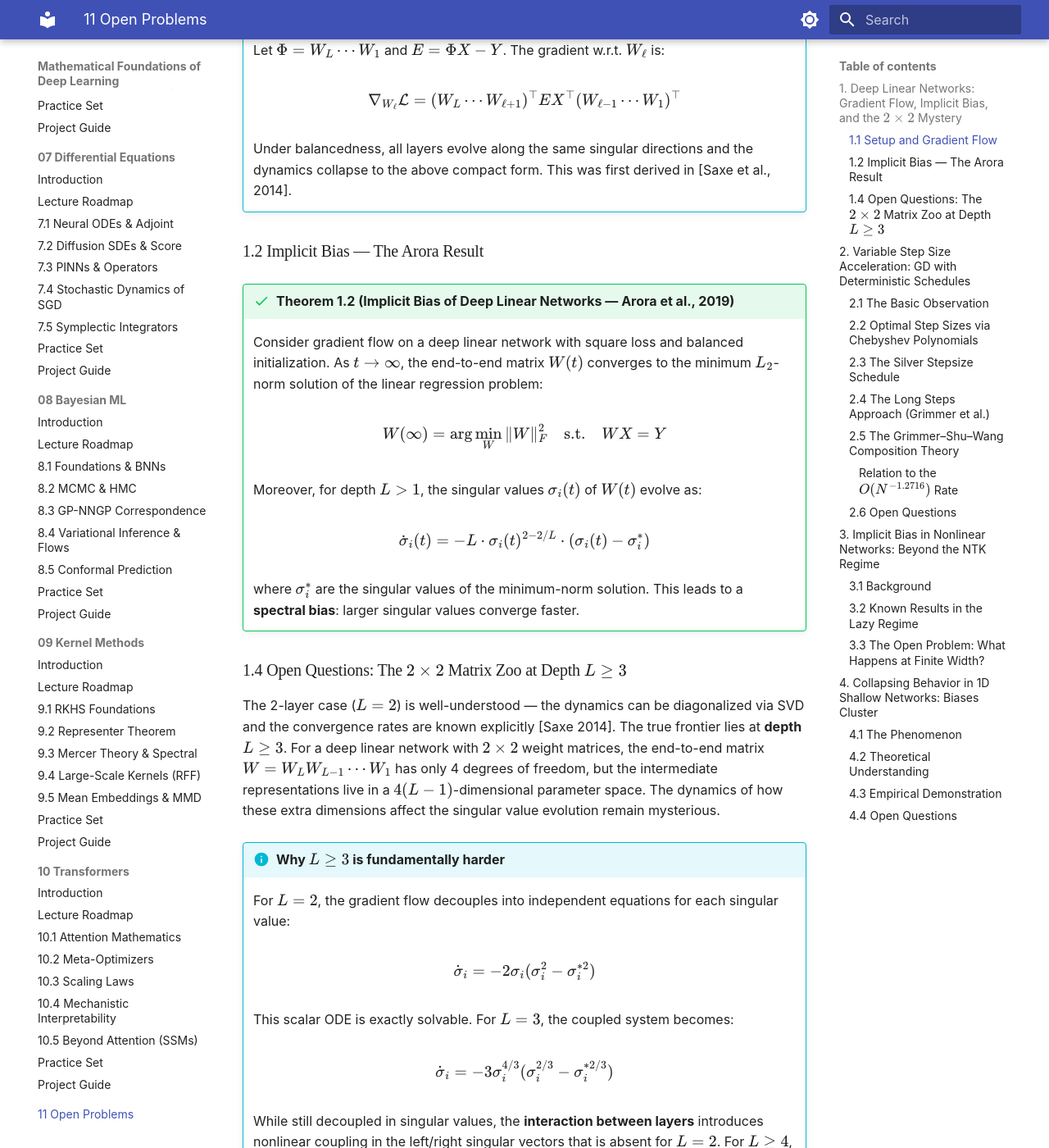
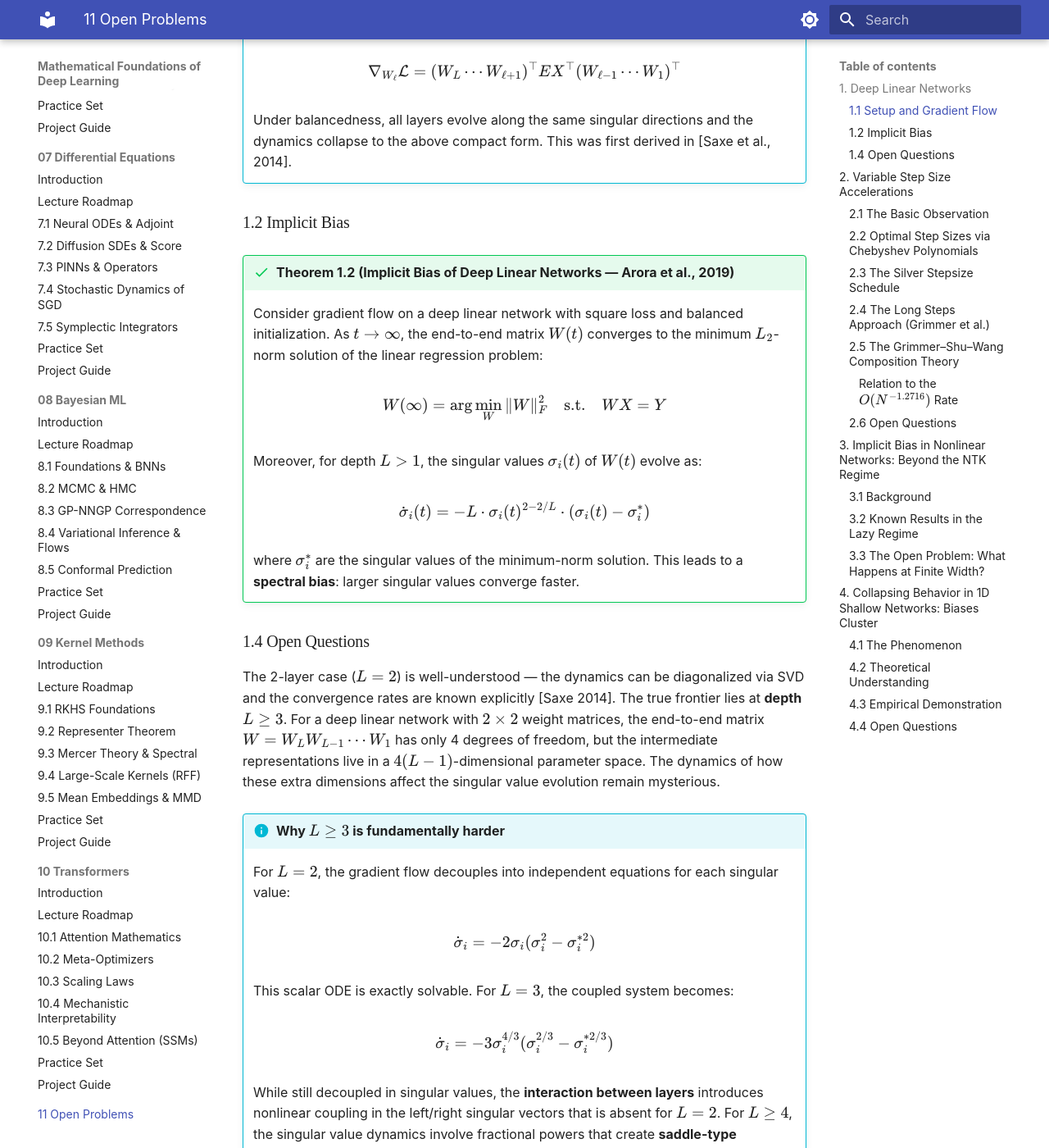
Before and after one commit to lowrank/rtg-mfdl, an MkDocs documentation site: the page built from docs/lectures/11-open-problems/README.md, in a window 1280 px wide and 1400 px high, scrolled down 1063 px. Shown: the whole window at 82% size. Built offline with MkDocs 1.6.1 and Material for MkDocs 9.7.7, drawn with Linux system fonts in a browser that asks for light colours; some web fonts are replaced; some of the changed text lies outside the part shown.

```diff
--- a/docs/lectures/11-open-problems/README.md
+++ b/docs/lectures/11-open-problems/README.md
@@ -4,7 +4,7 @@
 
 ---
 
-## 1. Deep Linear Networks: Gradient Flow, Implicit Bias, and the $2 \times 2$ Mystery
+## 1. Deep Linear Networks
 
 ### 1.1 Setup and Gradient Flow
 
@@ -40,7 +40,7 @@ where $X \in \mathbb{R}^{d_0 \times n}$, $Y \in \mathbb{R}^{d_L \times n}$, and
 
     Under balancedness, all layers evolve along the same singular directions and the dynamics collapse to the above compact form. This was first derived in [Saxe et al., 2014].
 
-### 1.2 Implicit Bias — The Arora Result
+### 1.2 Implicit Bias
 
 !!! success "Theorem 1.2 (Implicit Bias of Deep Linear Networks — Arora et al., 2019)"
     Consider gradient flow on a deep linear network with square loss and balanced initialization. As $t \to \infty$, the end-to-end matrix $W(t)$ converges to the minimum $L_2$-norm solution of the linear regression problem:
@@ -57,7 +57,7 @@ where $X \in \mathbb{R}^{d_0 \times n}$, $Y \in \mathbb{R}^{d_L \times n}$, and
 
     where $\sigma_i^*$ are the singular values of the minimum-norm solution. This leads to a **spectral bias**: larger singular values converge faster.
 
-### 1.4 Open Questions: The $2 \times 2$ Matrix Zoo at Depth $L \ge 3$
+### 1.4 Open Questions
 
 The 2-layer case ($L = 2$) is well-understood — the dynamics can be diagonalized via SVD and the convergence rates are known explicitly [Saxe 2014]. The true frontier lies at **depth $L \ge 3$**. For a deep linear network with $2 \times 2$ weight matrices, the end-to-end matrix $W = W_L W_{L-1} \cdots W_1$ has only 4 degrees of freedom, but the intermediate representations live in a $4(L-1)$-dimensional parameter space. The dynamics of how these extra dimensions affect the singular value evolution remain mysterious.
 
@@ -95,7 +95,7 @@ The 2-layer case ($L = 2$) is well-understood — the dynamics can be diagonaliz
 
 ---
 
-## 2. Variable Step Size Acceleration: GD with Deterministic Schedules
+## 2. Variable Step Size Accelerations
 
 ### 2.1 The Basic Observation
 
--- a/mkdocs.yml
+++ b/mkdocs.yml
@@ -46,6 +46,9 @@ markdown_extensions:
 extra_javascript:
   - javascripts/mathjax.js
   - https://cdn.jsdelivr.net/npm/mathjax@3/es5/tex-mml-chtml.js
+
+plugins:
+  - search
 
 nav:
   - Home: index.md
```
Also changed, not shown: docs/lectures/01-optimization/01-1-geometry-and-saddles.md (+3 -3 lines).
